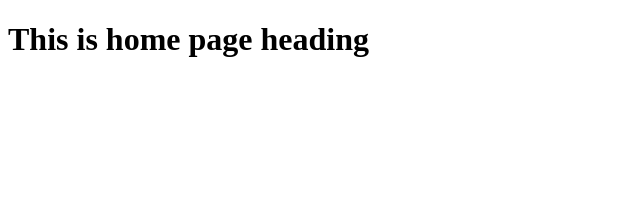
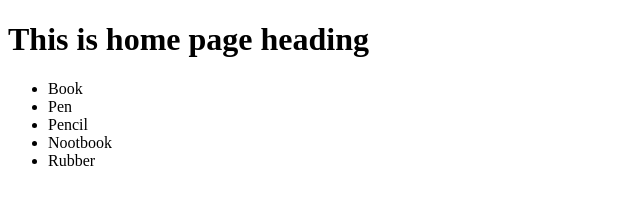
Before and after one commit to emonmahbub/gitpractice, a plain HTML site: page index.html in a window 1280 px wide. Shown: the whole page, without its empty margins (0-640 px from the left). Drawn offline with Linux system fonts and the light colour scheme.

Commit message:
added some lists into index.html

```diff
--- a/index.html
+++ b/index.html
@@ -8,5 +8,12 @@
 </head>
 <body>
     <h1>This is home page heading</h1>
+    <ul>
+        <li>Book</li>
+        <li>Pen</li>
+        <li>Pencil</li>
+        <li>Nootbook</li>
+        <li>Rubber</li>
+    </ul>
 </body>
 </html>
```
